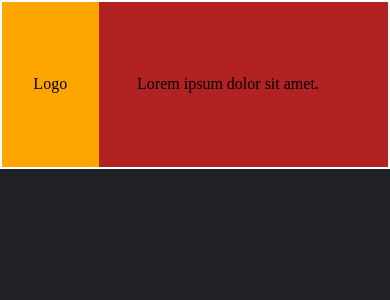
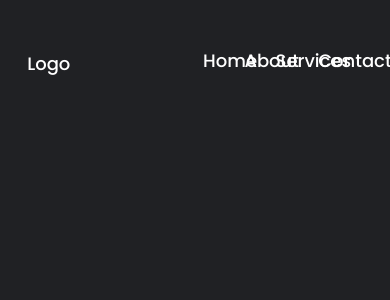
Before and after one commit to HimanshuAggarwal1404/2022B5A30848, a React (Vite) app: page / in a window 390 px wide. Shown: the top 300 px of the page. Built offline with nearby package versions, Linux system fonts and the light colour scheme.

Commit message:
made desktop header
hamburger remaining

```diff
--- a/src/Components/Header.jsx
+++ b/src/Components/Header.jsx
@@ -1,14 +1,73 @@
-import React from 'react'
-import styles from "../Styles/Header.module.scss"
+import React, {useState} from "react";
+import styles from "../Styles/Header.module.scss";
 const Header = () => {
+    const [WhiteLineHome, setWhiteLineHome] = useState(false);
+    const [WhiteLineAbout, setWhiteLineAbout] = useState(false);
+    const [WhiteLineServices, setWhiteLineServices] = useState(false);
+    const [WhiteLineContact, setWhiteLineContact] = useState(false);
+    const changeWhiteLineHome = () => {
+        setWhiteLineHome(true);
+        setWhiteLineAbout(false);
+        setWhiteLineServices(false);
+        setWhiteLineContact(false);
+    }
+    const changeWhiteLineAbout = () => {
+        setWhiteLineHome(false);
+        setWhiteLineAbout(true);
+        setWhiteLineServices(false);
+        setWhiteLineContact(false);
+    }
+    const changeWhiteLineServices = () => {
+        setWhiteLineHome(false);
+        setWhiteLineAbout(false);
+        setWhiteLineServices(true);
+        setWhiteLineContact(false);
+    }
+    const changeWhiteLineContact = () => {
+        setWhiteLineHome(false);
+        setWhiteLineAbout(false);
+        setWhiteLineServices(false);
+        setWhiteLineContact(true);
+    }
+    const turnoff = () =>{
+        setWhiteLineHome(false);
+        setWhiteLineAbout(false);
+        setWhiteLineServices(false);
+        setWhiteLineContact(false);
+    }
   return (
     <>
-    <div className={styles.headerWrapper}>
+      <div className={styles.headerWrapper}>
         <div className={styles.logoWrapper}>Logo</div>
-        <div className={styles.navbar}>Lorem ipsum dolor sit amet.</div>
-    </div>
+        <div className={styles.navbar}>
+          <div className={styles.navbarComponent} onMouseOver={changeWhiteLineHome} onMouseLeave={turnoff}>
+            <div className={styles.title}>Home</div>
+            <div className={styles.whiteLineWrapper}>
+              <div className={styles.whiteLine} style={{width:WhiteLineHome?"30%":"0%"}}></div>
+            </div>
+          </div>
+          <div className={styles.navbarComponent} onMouseOver={changeWhiteLineAbout} onMouseLeave={turnoff}>
+            <div className={styles.title}>About</div>
+            <div className={styles.whiteLineWrapper}>
+              <div className={styles.whiteLine} style={{width:WhiteLineAbout?"30%":"0%"}}></div>
+            </div>
+          </div>
+          <div className={styles.navbarComponent} onMouseOver={changeWhiteLineServices} onMouseLeave={turnoff}>
+            <div className={styles.title}>Services</div>
+            <div className={styles.whiteLineWrapper}>
+              <div className={styles.whiteLine} style={{width:WhiteLineServices?"30%":"0%"}}></div>
+            </div>
+          </div>
+          <div className={styles.navbarComponent} onMouseOver={changeWhiteLineContact} onMouseLeave={turnoff}>
+            <div className={styles.title}>Contact</div>
+            <div className={styles.whiteLineWrapper}>
+              <div className={styles.whiteLine} style={{width:WhiteLineContact?"30%":"0%"}}></div>
+            </div>
+          </div>
+        </div>
+      </div>
     </>
-  )
-}
+  );
+};
 
-export default Header
+export default Header;
--- a/src/Styles/Header.module.scss
+++ b/src/Styles/Header.module.scss
@@ -1,30 +1,83 @@
-.headerWrapper{
+.headerWrapper {
     background-color: #202124;
-    border: 2px solid white;
     width: 100vw;
-    height: 20vh;
+    height: 15vh;
     display: flex;
     flex-direction: row;
     align-items: center;
     justify-content: space-between;
-    .logoWrapper{
+
+    .logoWrapper {
         height: 100%;
         width: 25%;
         display: flex;
         flex-direction: row;
         align-items: center;
         justify-content: center;
-        background-color: orange;
+        // background-color: orange;
+        color: #FFF;
+        font-family: "Poppins";
+        font-size: 18px;
+        font-style: normal;
+        font-weight: 450;
+        line-height: normal;
     }
-    .navbar{
+
+    .navbar {
         height: 100%;
-        width: 75%;
-        padding-right: 10%;
+        width: 55%;
+        padding-right: 5%;
         padding-left: 10%;
         display: flex;
         flex-direction: row;
         align-items: center;
         justify-content: space-between;
-        background-color: firebrick;
+        // background-color: firebrick;
+        font-family: "Poppins";
+        color: #fff;
+        font-size: 18px;
+        font-style: normal;
+        font-weight: 450;
+        line-height: normal;
+
+        .navbarComponent {
+            height: 100%;
+            // background-color: blue;
+            display: flex;
+            justify-content: center;
+            align-items: center;
+            flex-direction: column;
+            width: 20%;
+            &:hover{
+                cursor: pointer;
+            }
+
+            .title {
+                height: 35px;
+                width: 100%;
+                display: flex;
+                justify-content: center;
+                align-items: center;
+                // background-color: rebeccapurple;
+            }
+
+            .whiteLineWrapper {
+                width: 100%;
+                height: 5px;
+                display: flex;
+                justify-content: center;
+                align-items: center;
+                // background-color: cadetblue;
+                padding-right: 10%;
+                .whiteLine {
+                    height: 2.5px;
+                    border-radius: 2px;
+                    // width: 30%;
+                    background-color: white;
+                    transition: 0.3s ease-in-out;
+                }
+            }
+
+        }
     }
 }
```
